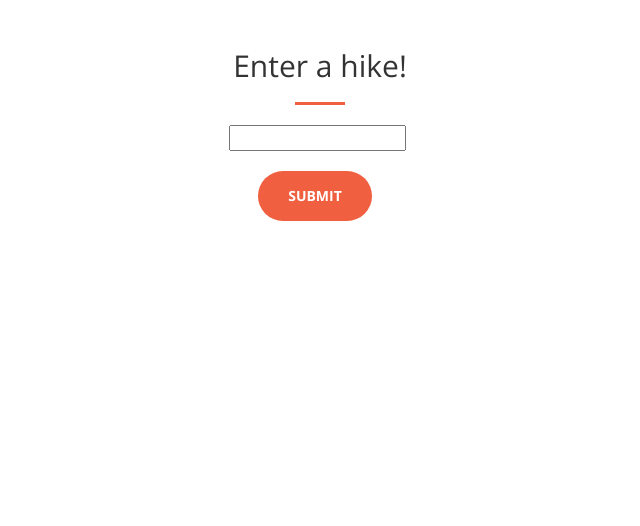
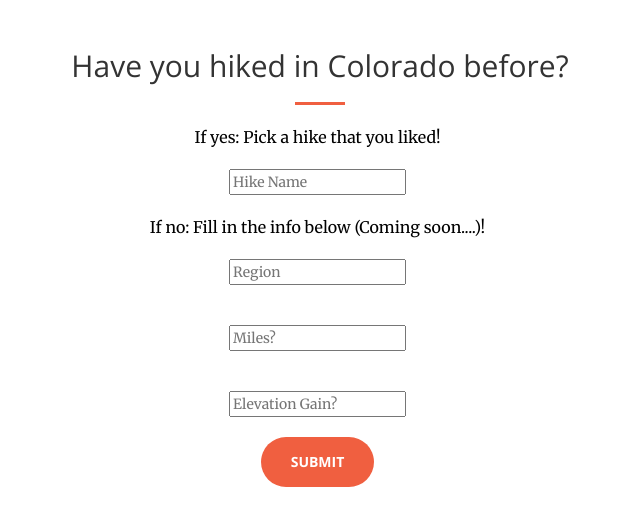
Before and after one commit to oschow/take-a-hike, a Flask app: template MVP/web_app/templates/choose-hike.html in a window 1280 px wide. Shown: the part 51-577 px from the top of the page, without its empty margins (320-960 px from the left). Run offline with Flask 2, Linux system fonts and the light colour scheme; the template is opened without the code that fills it, so the values that code supplies are empty; parts of the project's set-up code (start-up, migrations or seed data) failed here and were passed over; some libraries are stand-ins or nearby versions.

Commit message:
made web app more functional

```diff
--- a/MVP/web_app/app.py
+++ b/MVP/web_app/app.py
@@ -4,8 +4,23 @@ import graphlab as gl
 
 app = Flask(__name__)
 
+def clean_df(df):
+	df['area_of_co'] = df['area_of_co'].map({'Aspen-Snowmass': 'Aspen/Snowmass', 'boulder-denver-golden-fort-collins-lyons': 'Denver/Boulder/Golden', 'colorado-national-monument': 'CO National Monument', 'great-sand-dunes-national-park': 'Great Sand Dunes National Park', 'indian-peaks-wilderness-area-james-peak-wilderness-area': 'Indian Peaks/James Peak Wilderness Area', 'rocky-mountain-national-park': 'Rocky Mountain National Park', 'summit-county-eagle-county-clear-creek-county': 'Summit/Eagle/Clear Creek County'})
+	df['drive_time_from_denver'] = df['drive_time_from_denver'].map(lambda x: ("%.2f" % x))
+	df['hike_url'] = df['hike_url'].apply(lambda x: x.strip())
+	return df
+
+def list_hikes(sf):
+	hikes = []
+	for h in sf['hike_name']:
+		hikes.append(h)
+	return hikes
+
+def list_regions(sf):
+	regions = sf['area_of_co'].unique()
+	return regions
+
 def get_hike_info(recs):
-	sf = gl.SFrame('../data/final.csv')
 	hike_info = []
 	for rec in recs:
 		hike = rec['hike_name']
@@ -16,22 +31,33 @@ def get_hike_info(recs):
 
 @app.route('/')
 def index():
-	return render_template('index.html', recs=None)
+	return render_template('index.html')
 
 
 @app.route('/choose-hike', methods=['GET', 'POST'])
 def enter_hike():
-	return render_template('choose-hike.html', recs=None)
+	hikes = list_hikes(sf)
+	regions = list_regions(sf)
+	return render_template('choose-hike.html', hikes=hikes, regions=regions)
 
 
 @app.route('/make-recommendations', methods=['POST', 'GET'])
 def get_recommendations():
-	hike = str(request.form.get('user_input'))
+	hike = request.form.get('hike-name')
+	region = request.form.get('region-name')
+	miles = request.form.get('miles')
+	elevation = request.form.get('elevation')
+	# if region != None:
+	# 	sf_new = sf[sf['area_of_co']== region]
+	# 	model = gl.recommender.item_content_recommender.create(sf_new, item_id='hike_name')
 	recs = model.recommend_from_interactions([hike], k=5)
 	hike_data = get_hike_info(recs)
 	return render_template('make-recommendations.html', hike_data=hike_data)
 
 
 if __name__ == '__main__':
+	df = pd.read_csv('../data/final_with_url.csv')
+	df = clean_df(df)
+	sf = gl.SFrame(df)
 	model = gl.load_model('content_recommender')
 	app.run(host='0.0.0.0', port=7070, debug=True)
--- a/MVP/web_app/templates/choose-hike.html
+++ b/MVP/web_app/templates/choose-hike.html
@@ -72,26 +72,62 @@
         <div class="container">
             <div class="row">
                 <div class="col-lg-12 text-center">
-                    <h2 class="section-heading">Enter a hike!</h2>
+                    <h2 class="section-heading">Have you hiked in Colorado before?</h2>
                     <hr class="primary">
                 </div>
             </div>
         </div>
+            <nav id="myDropDown">
             <div class="container">
                 <div class="row">
                   <ul class="list-inline text-center">
-                    <form action="/make-recommendations" method="POST">
-                        <input type="text" name="user_input">
+                      <p style="color:black" class="text-faded">If yes: Pick a hike that you liked!</p>
+                      <form action="/make-recommendations" method="POST">
+                        <input list='hike-name' name='hike-name' placeholder="Hike Name">
+                            <datalist id='hike-name'>
+                              {% for hike in hikes %}
+                              <option value="{{hike}}"</option>
+                              {% endfor %}
+                            </datalist>
+                            <br>
+                            <br>
+                        <!-- <ul class="list-inline text-left"> -->
+                        <p style="color:black" class="text-faded">If no: Fill in the info below (Coming soon....)!</p>
+                        <input list='region-name' name='region-name' placeholder="Region">
+                            <datalist id='region-name'>
+                                {% for region in regions %}
+                                <option value="{{region}}"</option>
+                                {% endfor %}
+                                </datalist>
+                                <br>
+                                <br>
+                                <br>
+                    <!-- <ul class="list-inline text-left"> -->
+                        <input list='num-miles' name='num-miles' placeholder="Miles?">
+                            <datalist id='num-miles'>
+                                <!-- {% for region in regions %} -->
+                                <!-- <option value="{{region}}"</option> -->
+                                <!-- {% endfor %} -->
+                                </datalist>
+                                <br>
+                                <br>
+                                <br>
+                    <!-- <ul class="list-inline text-left"> -->
+                        <input list='elevation-gain' name='elevation-gain' placeholder="Elevation Gain?">
+                            <datalist id='elevation-gain'>
+                                <!-- {% for region in regions %} -->
+                                <!-- <option value="{{region}}"</option> -->
+                                <!-- {% endfor %} -->
+                                </datalist>
                         <br>
                         <br>
-                           <ul class="list-inline text-center">
+                           <!-- <ul class="list-inline text-center"> -->
                              <li>
                                <button type="submit" class="btn btn-primary btn-xl page-scroll" value="submit">Submit</button>
                              </li>
-                       </div>
-                   </form>
+                    </form>
                 </div>
-              </div>
+            </div>
       </section>
 
     <!-- jQuery -->
--- a/MVP/web_app/templates/index.html
+++ b/MVP/web_app/templates/index.html
@@ -74,7 +74,7 @@
                 <h1 style="text-shadow:2px 2px 0px #FF0000" id="homeHeading">Take A Hike</h1>
                 <hr>
                 <p style="text-shadow:2px 2px 0px #000000">Don't know what to do on your day off? Get outdoors!</p>
-                <a href="/choose-hike" class="btn btn-primary btn-xl page-scroll">Find A Hike</a>
+                <a href="/choose-hike" style="color:white" class="btn btn-primary btn-xl page-scroll">Find A Hike</a>
             </div>
         </div>
     </header>
@@ -92,7 +92,8 @@
         </div>
     </section>
 
-    <section id="services">
+
+    <section id="choose-hike">
         <div class="container">
             <div class="row">
                 <div class="col-lg-12 text-center">
--- a/MVP/web_app/templates/make-recommendations.html
+++ b/MVP/web_app/templates/make-recommendations.html
@@ -90,7 +90,7 @@
                             </tr>
                                {% for hike in hike_data %}
                             <tr>
-                                <td><b><a target="_blank">{{hike['hike_name'][0]}}</a></b></td>
+                                <td><b><a href={{hike['hike_url'][0]}} target="_blank">{{hike['hike_name'][0]}}</a></b></td>
                                 <td>{{hike['area_of_co'][0]}}</td>
                                 <td>{{hike['round_trip_length'][0]}}</td>
                                 <td>{{hike['net_elevation_gain'][0]}}</td>
```
